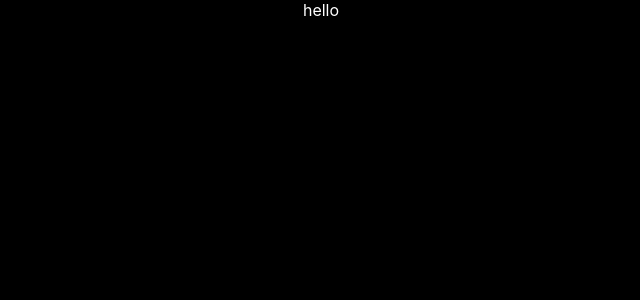
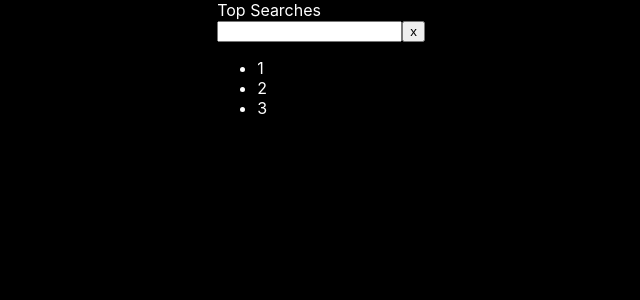
Before and after one commit to chaaerim/next-netflix, a Next.js app: page /search in a window 1280 px wide. Shown: the top 300 px of the page, without its empty margins (319-959 px from the left). Built offline with nearby package versions, Linux system fonts and the light colour scheme.

Commit message:
:sparkles: feat: search components 생성

```diff
--- a/package.json
+++ b/package.json
@@ -26,6 +26,8 @@
     "@types/react": "18.0.21",
     "@types/react-dom": "18.0.6",
     "@types/styled-components": "^5.1.26",
+    "@typescript-eslint/eslint-plugin": "^5.40.1",
+    "@typescript-eslint/parser": "^5.40.1",
     "babel-plugin-styled-components": "^2.0.7",
     "eslint": "^8.25.0",
     "eslint-config-next": "12.3.1",
--- /dev/null
+++ b/src/components/searchPage/Search.tsx
@@ -0,0 +1,42 @@
+import React from 'react';
+import { ISearchContextProps, IInputEventProps } from '@interfaces/interface';
+import { SearchProvider, useSearchContext } from './SearchContext';
+
+function SearchMain({ children, value }: ISearchContextProps) {
+  return <SearchProvider value={value}>{children}</SearchProvider>;
+}
+
+function SearchTitle() {
+  return <div>Top Searches</div>;
+}
+
+function SearchInput({ onChange, onReset }: IInputEventProps) {
+  const { input } = useSearchContext();
+
+  return (
+    <div>
+      <input value={input} onChange={onChange} />
+      <button type="button" onClick={onReset}>
+        x
+      </button>
+    </div>
+  );
+}
+
+function SearchResults() {
+  const { input } = useSearchContext();
+
+  return (
+    <ul>
+      <li>{input}1</li>
+      <li>{input}2</li>
+      <li>{input}3</li>
+    </ul>
+  );
+}
+
+export default Object.assign(SearchMain, {
+  Title: SearchTitle,
+  Input: SearchInput,
+  Result: SearchResults,
+});
--- /dev/null
+++ b/src/components/searchPage/SearchContext.tsx
@@ -0,0 +1,21 @@
+import { ISearchContextProps } from '@interfaces/interface';
+import { createContext, useContext } from 'react';
+
+const SearchContext = createContext({ input: '' });
+
+function SearchProvider({ children, value }: ISearchContextProps) {
+  return (
+    <SearchContext.Provider value={value}>{children}</SearchContext.Provider>
+  );
+}
+
+function useSearchContext() {
+  const context = useContext(SearchContext);
+
+  if (context === undefined) {
+    throw new Error('useSearchContext must be used within a SearchProvider');
+  }
+  return context;
+}
+
+export { SearchProvider, useSearchContext };
--- /dev/null
+++ b/src/components/searchPage/useSearch.tsx
@@ -0,0 +1,17 @@
+import { useState, ChangeEvent } from 'react';
+
+function useSearch(initialValue: string) {
+  const [input, setInput] = useState(initialValue);
+
+  const handleInputChange = (e: ChangeEvent<HTMLInputElement>) => {
+    setInput(e.target.value);
+  };
+
+  const handleInputReset = () => {
+    setInput('');
+  };
+
+  return { input, handleInputChange, handleInputReset };
+}
+
+export default useSearch;
--- /dev/null
+++ b/src/interfaces/interface.ts
@@ -0,0 +1,16 @@
+import { ChangeEvent, ReactNode } from 'react';
+
+export interface IComponentProps {
+  children: ReactNode;
+}
+
+export interface ISearchContextProps extends IComponentProps {
+  value: {
+    input: string;
+  };
+}
+
+export interface IInputEventProps {
+  onChange: (e: ChangeEvent<HTMLInputElement>) => void;
+  onReset: () => void;
+}
--- a/src/pages/search/index.tsx
+++ b/src/pages/search/index.tsx
@@ -1,5 +1,16 @@
-function Search() {
-  return <div>hello</div>;
+import Search from '@components/searchPage/Search';
+import useSearch from '@components/searchPage/useSearch';
+
+function SearchPage() {
+  const { input, handleInputChange, handleInputReset } = useSearch('');
+
+  return (
+    <Search value={{ input }}>
+      <Search.Title />
+      <Search.Input onChange={handleInputChange} onReset={handleInputReset} />
+      <Search.Result />
+    </Search>
+  );
 }
 
-export default Search;
+export default SearchPage;
--- a/tsconfig.json
+++ b/tsconfig.json
@@ -15,7 +15,9 @@
     "jsx": "preserve",
     "incremental": true,
     "paths": {
-      "@public/*": ["./public/*"]
+      "@public/*": ["./public/*"],
+      "@components/*": ["./src/components/*"],
+      "@interfaces/*": ["./src/interfaces/*"]
     }
   },
   "include": ["next-env.d.ts", "**/*.ts", "**/*.tsx"],
```
Also changed, not shown: 2 other files (tests, documents, lock files or other folders).
